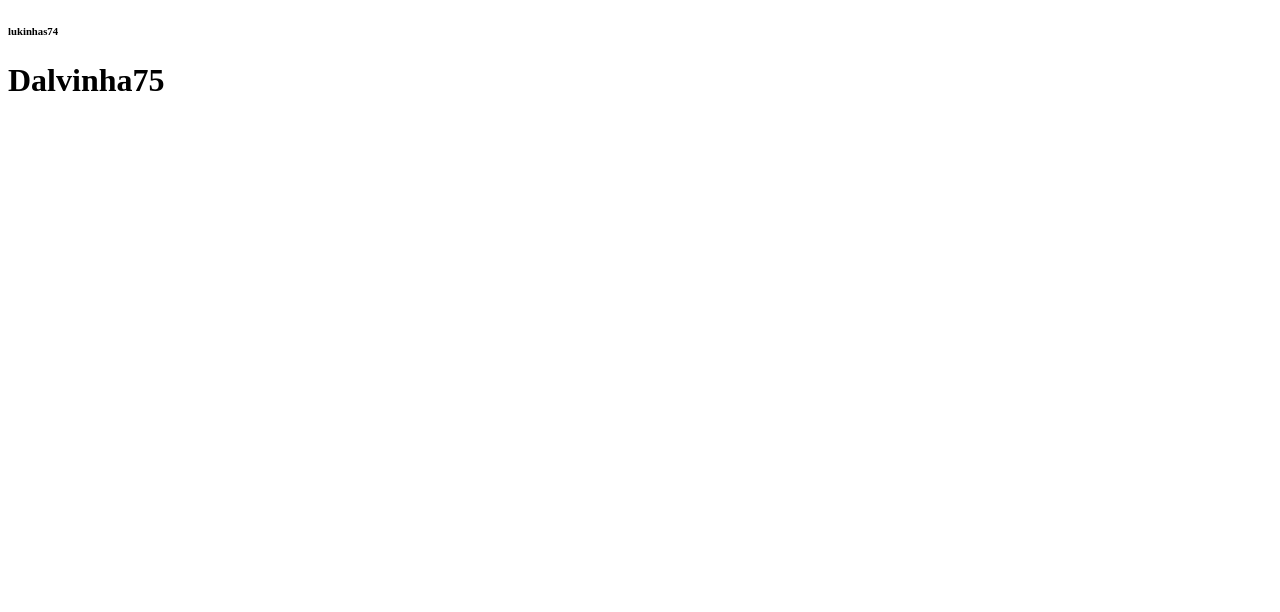
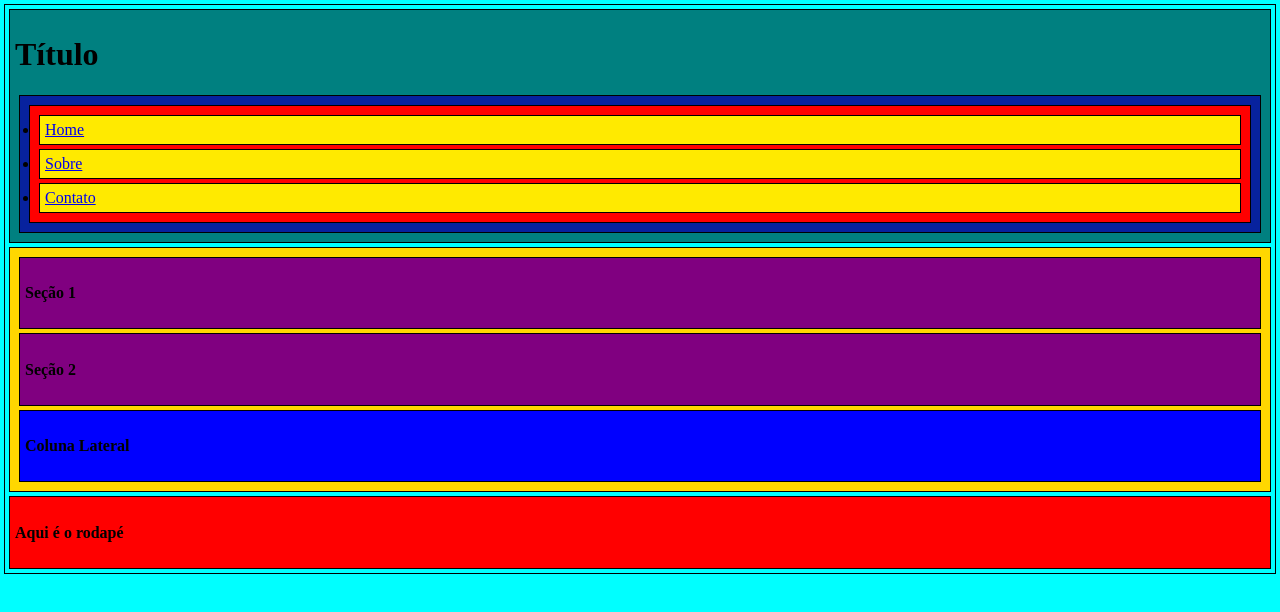
Before and after one commit to 1Felipedev/28-03-terceira-aula, a plain HTML site: page index.html in a window 1280 px wide. Drawn offline with Linux system fonts and the light colour scheme.

Commit message:
adicionando primeira versão do exercício

```diff
--- a/index.html
+++ b/index.html
@@ -4,22 +4,41 @@
     <meta charset="UTF-8">
     <meta name="viewport" content="width=device-width, initial-scale=1.0">
     <title>Document</title>
+    <link rel="stylesheet" href="style-tag.css">
+    <title>Exemplo CSS</title>
 </head>
 <body>
-    <header></header>
-    <nav>
-    </nav>
+    <header>
+        <h1>Título</h1>
+        <nav>
+            <ul>
+                <li>
+                    <a href="#">Home</a>
+                </li>
+                <li>
+                    <a href="#">Sobre</a>
+                </li>
+                <li>
+                    <a href="#">Contato</a>
+                </li>
+            </ul>
+        </nav>
+    </header>
     <main>
-        <h6>
-            lukinhas74
-        </h6>
-        <h1>
-            Dalvinha75
-        </h1>
+        <article>
+            <section>
+                <h4>Seção 1</h4>
+            </section>
+            <section>
+                <h4>Seção 2</h4>
+            </section>
+            <aside>
+                <h4>Coluna Lateral</h4>
+            </aside>
+        </article>
     </main>
-    <section></section>
-    <article></article>
-    <aside></aside>
-    <footer></footer>
+    <footer>
+        <h4>Aqui é o rodapé</h4>
+    </footer>
 </body>
 </html>
--- /dev/null
+++ b/style-tag.css
@@ -0,0 +1,57 @@
+*{
+    box-sizing: border-box;
+}
+body{
+    background-color: aqua;
+    border: solid 1px black;
+    margin: 4px;
+
+}
+header{
+    background-color: teal;
+    border: solid 1px black;
+    margin: 4px;
+    padding: 5px;
+}
+nav{
+    background-color: rgb(7, 34, 158);
+    border: solid 1px black;
+    margin: 4px;
+    padding: 5px;
+}
+ul{
+    background-color: red;
+    border: solid 1px black;
+    margin: 4px;
+    padding: 5px;
+}
+li{
+    background-color: rgb(255, 234, 0);
+    border: solid 1px black;
+    margin: 4px;
+    padding: 5px;
+}
+main{
+    background-color: gold;
+    border: solid 1px black;
+    margin: 4px;
+    padding: 5px;
+}
+section{
+    background-color: purple;
+    border: solid 1px black;
+    margin: 4px;
+    padding: 5px;
+}
+aside{
+    background-color: blue;
+    border: solid 1px black;
+    margin: 4px;
+    padding: 5px;
+}
+footer{
+    background-color: red;
+    border: solid 1px black;
+    margin: 4px;
+    padding: 5px;
+}
```
